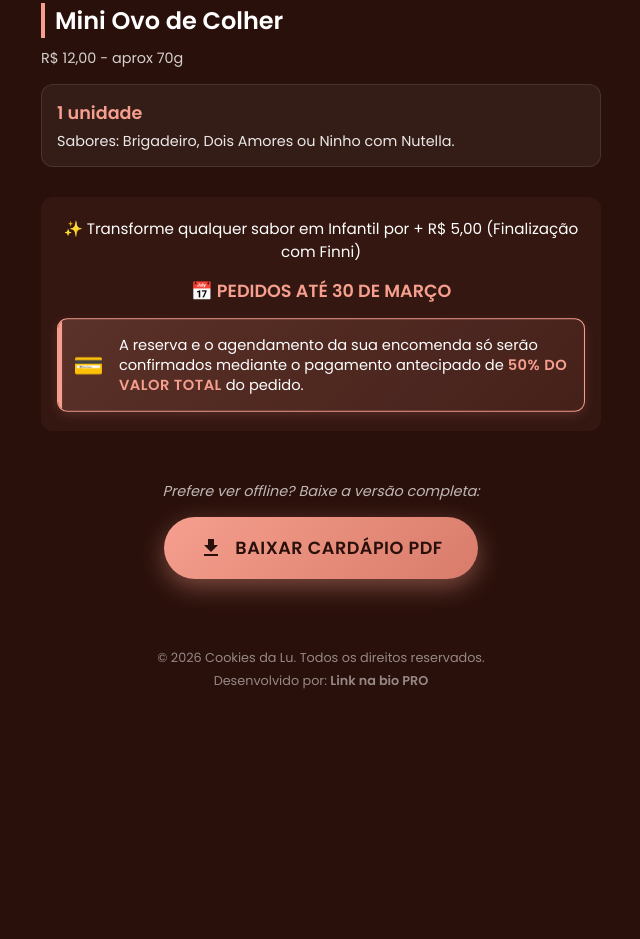
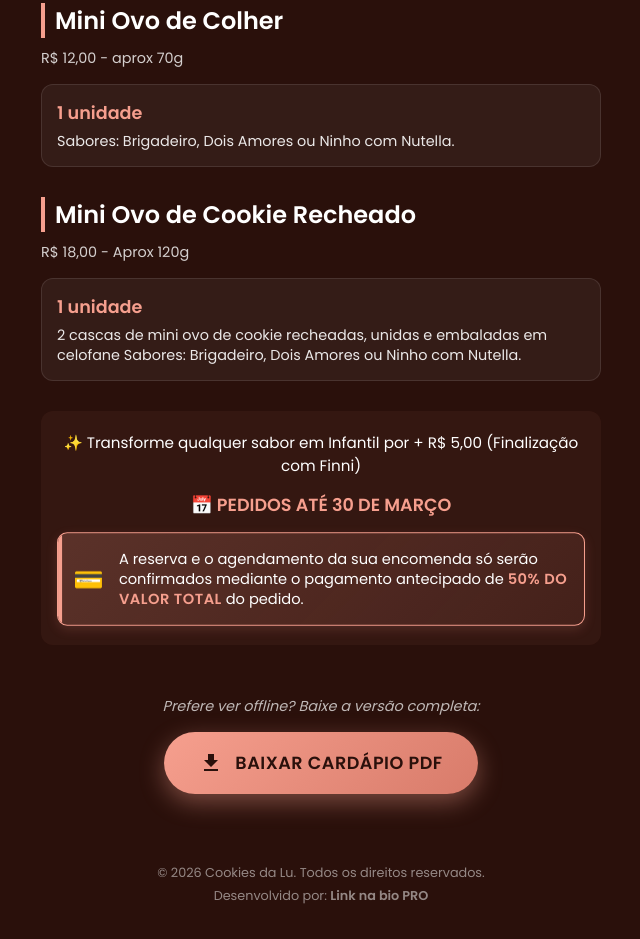
Before and after one commit to link-na-bio/cookiesdalu, a website: page cardapio-pascoa.html in a window 1280 px wide. Shown: the part 1581-2520 px from the top of the page, without its empty margins (319-959 px from the left). Before the commit the page ends 2391 px from the top, so only its background shows below. Drawn offline with Linux system fonts and the light colour scheme.

Commit message:
feat: Add "Mini Ovo de Cookie Recheado" section to the Easter menu.

```diff
--- a/cardapio-pascoa.html
+++ b/cardapio-pascoa.html
@@ -446,6 +446,18 @@
             </div>
         </section>
 
+        <!-- Seção 5: Mini Ovo de Cookie Recheado -->
+        <section class="observe-animation" data-animation="slideIn">
+            <h2>Mini Ovo de Cookie Recheado</h2>
+            <p class="price-info">R$ 18,00 - Aprox 120g</p>
+
+            <div class="card">
+                <div class="card-title">1 unidade</div>
+                <div class="card-description">2 cascas de mini ovo de cookie recheadas, unidas e embaladas em celofane
+                    Sabores: Brigadeiro, Dois Amores ou Ninho com Nutella.</div>
+            </div>
+        </section>
+
         <!-- Avisos Importantes -->
         <div class="notices observe-animation" data-animation="fadeUp">
             <div class="notice-item">✨ Transforme qualquer sabor em Infantil por + R$ 5,00 (Finalização com Finni)</div>
```
